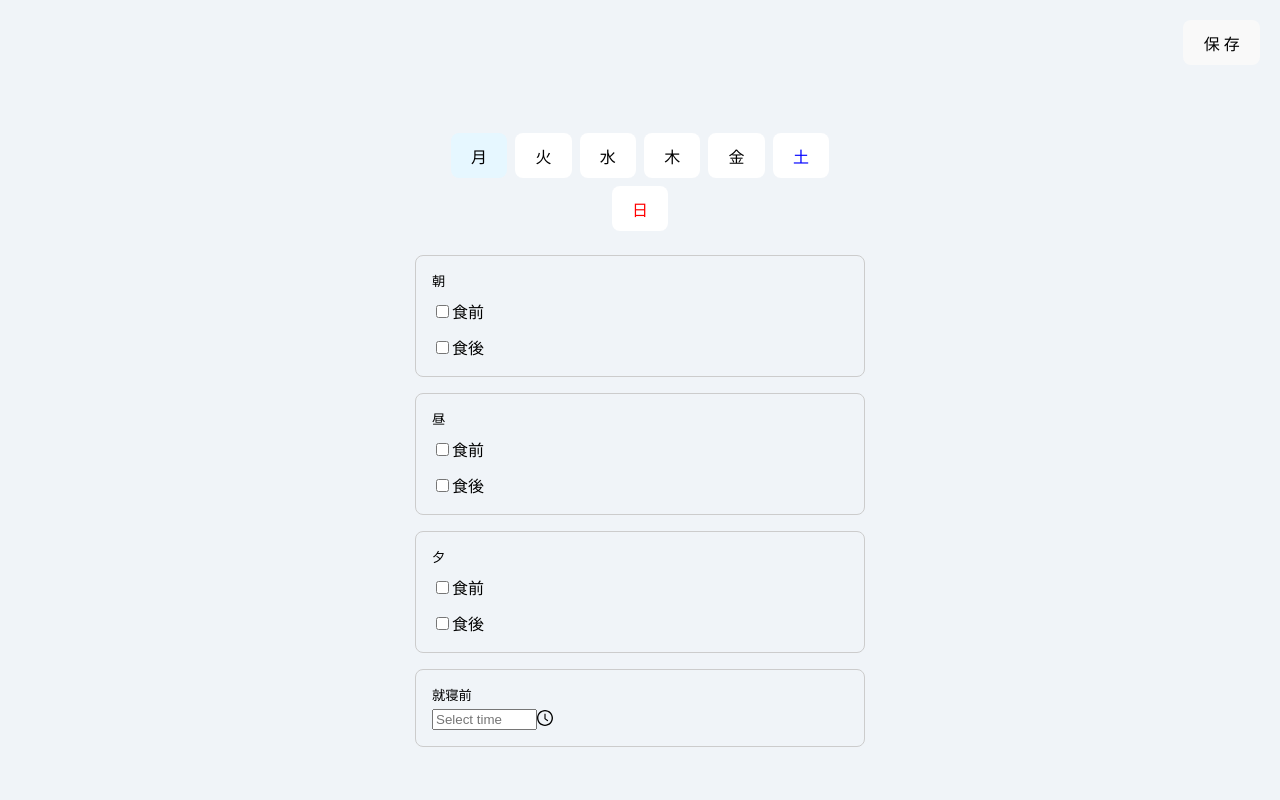
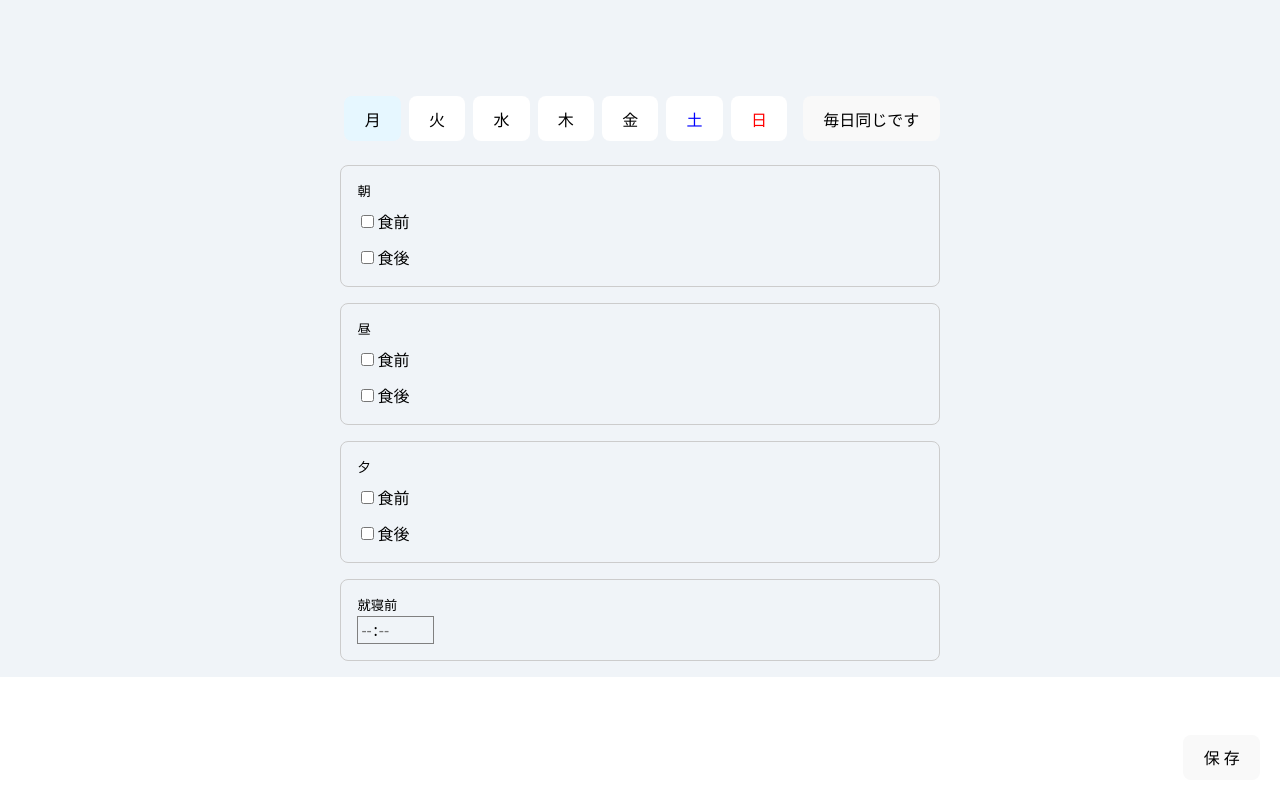
Before and after one commit to 1m4nim/my-mecdicine-app, a React (Vite) app: page / in a window 1280 px wide. Built offline with nearby package versions, Linux system fonts and the light colour scheme.

Commit message:
時間設定を永続化した。毎日同じですボタン作った

```diff
--- a/package.json
+++ b/package.json
@@ -16,6 +16,7 @@
     "react": "^19.1.0",
     "react-clock": "^6.0.0",
     "react-dom": "^19.1.0",
+    "react-router-dom": "^7.7.0",
     "react-time-picker": "^7.0.0"
   },
   "devDependencies": {
--- a/src/App.tsx
+++ b/src/App.tsx
@@ -1,23 +1,16 @@
-import React from "react";
+import { BrowserRouter, Routes, Route } from "react-router-dom";
 import ReminderFormWithPrompt from "./components/ReminderFormWithPrompt";
+import SavedPage from "./components/SavedPage";
 
-const Home = () => {
+function App() {
   return (
-    <div
-      style={{
-        height: "100vh",
-        width: "100vw",
-        backgroundColor: "#f0f4f8",
-        display: "flex",
-        justifyContent: "center",
-        alignItems: "center",
-        padding: "1rem",
-        boxSizing: "border-box",
-      }}
-    >
-      <ReminderFormWithPrompt />
-    </div>
+    <BrowserRouter>
+      <Routes>
+        <Route path="/" element={<ReminderFormWithPrompt />} />
+        <Route path="/saved" element={<SavedPage />} />
+      </Routes>
+    </BrowserRouter>
   );
-};
+}
 
-export default Home;
+export default App;
--- a/src/components/ReminderFormWithPrompt.tsx
+++ b/src/components/ReminderFormWithPrompt.tsx
@@ -1,14 +1,12 @@
-import React, { useState } from "react";
-import { Checkbox, TimePicker, Typography, Button } from "antd";
-import dayjs, { Dayjs } from "dayjs";
-import "dayjs/locale/ja";
-
-dayjs.locale("ja");
+import React, { useState, useEffect } from "react";
+import TimePicker from "react-time-picker";
+import { Checkbox, Typography, Button } from "antd";
+import { useNavigate } from "react-router-dom";
+import "react-time-picker/dist/TimePicker.css";
+import "react-clock/dist/Clock.css";
 
 const { Title } = Typography;
-
 const daysOfWeek = ["月", "火", "水", "木", "金", "土", "日"];
-
 const dayColors: { [key: string]: string } = {
   月: "black",
   火: "black",
@@ -19,47 +17,37 @@ const dayColors: { [key: string]: string } = {
   日: "red",
 };
 
-const ReminderFormWithPrompt = () => {
+const adjustTimeByWheel = (current: string, deltaY: number): string => {
+  const [h, m] = current?.split(":").map(Number) ?? [0, 0];
+  let totalMinutes = h * 60 + m;
+  const increment = deltaY < 0 ? 1 : -1;
+  totalMinutes = (totalMinutes + increment + 1440) % 1440;
+  const newHour = Math.floor(totalMinutes / 60).toString().padStart(2, "0");
+  const newMinute = (totalMinutes % 60).toString().padStart(2, "0");
+  return `${newHour}:${newMinute}`;
+};
+
+const ReminderFormWithPrompt: React.FC = () => {
+  const navigate = useNavigate();
   const [selectedDay, setSelectedDay] = useState("月");
 
-  const [times, setTimes] = useState<{
-    [day: string]: {
-      morningBefore: Dayjs | null;
-      morningAfter: Dayjs | null;
-      afternoonBefore: Dayjs | null;
-      afternoonAfter: Dayjs | null;
-      eveningBefore: Dayjs | null;
-      eveningAfter: Dayjs | null;
-      beforeBed: Dayjs | null;
-    };
-  }>(() =>
-    Object.fromEntries(
+  // 初期状態（空のオブジェクト）
+  const emptyTimes = Object.fromEntries(
     daysOfWeek.map((day) => [
       day,
       {
-          morningBefore: null,
-          morningAfter: null,
-          afternoonBefore: null,
-          afternoonAfter: null,
-          eveningBefore: null,
-          eveningAfter: null,
-          beforeBed: null,
+        morningBefore: "",
+        morningAfter: "",
+        afternoonBefore: "",
+        afternoonAfter: "",
+        eveningBefore: "",
+        eveningAfter: "",
+        beforeBed: "",
       },
     ])
-    )
   );
 
-  const [checked, setChecked] = useState<{
-    [day: string]: {
-      morningBefore: boolean;
-      morningAfter: boolean;
-      afternoonBefore: boolean;
-      afternoonAfter: boolean;
-      eveningBefore: boolean;
-      eveningAfter: boolean;
-    };
-  }>(() =>
-    Object.fromEntries(
+  const emptyChecked = Object.fromEntries(
     daysOfWeek.map((day) => [
       day,
       {
@@ -71,61 +59,117 @@ const ReminderFormWithPrompt = () => {
         eveningAfter: false,
       },
     ])
-    )
   );
 
-  // 保存したデータ
-  const [savedData, setSavedData] = useState<{
-    times: typeof times;
-    checked: typeof checked;
-  } | null>(null);
+  const [times, setTimes] = useState(emptyTimes);
+  const [checked, setChecked] = useState(emptyChecked);
 
-  // 時間変更ハンドラ
+  // ローカルストレージから復元
+  useEffect(() => {
+    const saved = localStorage.getItem("reminderData");
+    if (saved) {
+      try {
+        const parsed = JSON.parse(saved);
+        if (parsed.times && parsed.checked) {
+          setTimes(parsed.times);
+          setChecked(parsed.checked);
+        }
+      } catch {
+        // JSONパース失敗なら無視
+      }
+    }
+  }, []);
+
+  // 「毎日同じです」ボタン
+  const handleCopyToAllDays = () => {
+    const baseTimes = times[selectedDay];
+    const baseChecked = checked[selectedDay];
+    const newTimes = { ...times };
+    const newChecked = { ...checked };
+    daysOfWeek.forEach((day) => {
+      newTimes[day] = { ...baseTimes };
+      newChecked[day] = { ...baseChecked };
+    });
+    setTimes(newTimes);
+    setChecked(newChecked);
+  };
+
   const handleTimeChange = (
-    timeKey: keyof (typeof times)["月"],
-    time: Dayjs | null
+    timeKey: keyof typeof times["月"],
+    time: string
   ) => {
-    setTimes({
-      ...times,
+    setTimes((prev) => ({
+      ...prev,
       [selectedDay]: {
-        ...times[selectedDay],
+        ...prev[selectedDay],
         [timeKey]: time,
       },
-    });
+    }));
   };
 
-  // チェックボックス変更ハンドラ
   const handleCheckboxChange = (
-    key: keyof (typeof checked)["月"],
+    key: keyof typeof checked["月"],
     value: boolean
   ) => {
-    setChecked({
-      ...checked,
+    setChecked((prev) => ({
+      ...prev,
       [selectedDay]: {
-        ...checked[selectedDay],
+        ...prev[selectedDay],
         [key]: value,
       },
-    });
+    }));
   };
 
-  // 保存ボタン押下
-  const handleSave = () => {
-    setSavedData({
-      times,
-      checked,
-    });
+  const isAnyTimeSelected = (): boolean => {
+    for (const day of daysOfWeek) {
+      const dayChecked = checked[day];
+      if (
+        dayChecked.morningBefore ||
+        dayChecked.morningAfter ||
+        dayChecked.afternoonBefore ||
+        dayChecked.afternoonAfter ||
+        dayChecked.eveningBefore ||
+        dayChecked.eveningAfter
+      ) {
+        return true;
+      }
+    }
+    return false;
   };
 
-  // 削除ボタン押下（保存データクリア）
-  const handleDelete = () => {
-    setSavedData(null);
+  // 保存してページ遷移
+  const handleSave = () => {
+    if (!isAnyTimeSelected()) {
+      alert("少なくとも1つは食前・食後の時間を選択してください。");
+      return;
+    }
+    localStorage.setItem(
+      "reminderData",
+      JSON.stringify({ times, checked })
+    );
+    navigate("/saved", { state: { times, checked } });
   };
 
-  // 時間設定UIを描画
+  const renderTimePicker = (timeKey: keyof typeof times["月"]) => (
+    <TimePicker
+      value={times[selectedDay][timeKey]}
+      onChange={(time: string) => handleTimeChange(timeKey, time)}
+      disableClock
+      format="HH:mm"
+      clearIcon={null}
+      onWheel={(e) => {
+        e.preventDefault();
+        const current = times[selectedDay][timeKey] || "00:00";
+        const next = adjustTimeByWheel(current, e.deltaY);
+        handleTimeChange(timeKey, next);
+      }}
+    />
+  );
+
   const renderTimeSet = (
     label: string,
-    beforeKey: keyof (typeof times)["月"],
-    afterKey: keyof (typeof times)["月"]
+    beforeKey: keyof typeof times["月"],
+    afterKey: keyof typeof times["月"]
   ) => (
     <div
       style={{
@@ -149,12 +193,7 @@ const ReminderFormWithPrompt = () => {
           食前
         </Checkbox>
         {checked[selectedDay][beforeKey] && (
-          <TimePicker
-            value={times[selectedDay][beforeKey]}
-            onChange={(time) => handleTimeChange(beforeKey, time)}
-            format="HH:mm"
-            style={{ marginLeft: 16 }}
-          />
+          <div style={{ marginLeft: 16 }}>{renderTimePicker(beforeKey)}</div>
         )}
       </div>
 
@@ -167,147 +206,19 @@ const ReminderFormWithPrompt = () => {
           食後
         </Checkbox>
         {checked[selectedDay][afterKey] && (
-          <TimePicker
-            value={times[selectedDay][afterKey]}
-            onChange={(time) => handleTimeChange(afterKey, time)}
-            format="HH:mm"
-            style={{ marginLeft: 16 }}
-          />
+          <div style={{ marginLeft: 16 }}>{renderTimePicker(afterKey)}</div>
         )}
       </div>
     </div>
   );
 
-  // 保存されたリマインダー表示コンポーネント
-  const RenderSavedData = ({
-    data,
-    onDelete,
-  }: {
-    data: { times: typeof times; checked: typeof checked };
-    onDelete: () => void;
-  }) => {
-    return (
-      <div
-        style={{
-          marginTop: 32,
-          padding: 16,
-          border: "1px solid #ddd",
-          borderRadius: 8,
-          backgroundColor: "#fafafa",
-          maxWidth: 450,
-          marginLeft: "auto",
-          marginRight: "auto",
-          position: "relative",
-        }}
-      >
-        {/* 削除ボタンを右上に配置 */}
-        <Button
-          danger
-          size="small"
-          onClick={onDelete}
-          style={{ position: "absolute", top: 8, right: 8 }}
-        >
-          削除
-        </Button>
-
-        <Title level={4} style={{ marginBottom: 24, textAlign: "center" }}>
-          保存されたリマインダー内容
-        </Title>
-
-        {daysOfWeek.map((day) => {
-          const dayTimes = data.times[day];
-          const dayChecked = data.checked[day];
-
-          const hasData =
-            dayChecked.morningBefore ||
-            dayChecked.morningAfter ||
-            dayChecked.afternoonBefore ||
-            dayChecked.afternoonAfter ||
-            dayChecked.eveningBefore ||
-            dayChecked.eveningAfter ||
-            dayTimes.beforeBed !== null;
-
-          if (!hasData) return null;
-
-          return (
-            <div
-              key={day}
-              style={{
-                marginBottom: 20,
-                borderBottom: "1px solid #ddd",
-                paddingBottom: 10,
-              }}
-            >
-              <Title
-                level={5}
-                style={{ color: dayColors[day], marginBottom: 12 }}
-              >
-                {day}曜日
-              </Title>
-
-              {(dayChecked.morningBefore || dayChecked.morningAfter) && (
-                <div>
-                  <strong>朝: </strong>
-                  {dayChecked.morningBefore &&
-                    `食前 ${dayTimes.morningBefore?.format("HH:mm") || ""} `}
-                  {dayChecked.morningAfter &&
-                    `食後 ${dayTimes.morningAfter?.format("HH:mm") || ""}`}
-                </div>
-              )}
-
-              {(dayChecked.afternoonBefore || dayChecked.afternoonAfter) && (
-                <div>
-                  <strong>昼: </strong>
-                  {dayChecked.afternoonBefore &&
-                    `食前 ${dayTimes.afternoonBefore?.format("HH:mm") || ""} `}
-                  {dayChecked.afternoonAfter &&
-                    `食後 ${dayTimes.afternoonAfter?.format("HH:mm") || ""}`}
-                </div>
-              )}
-
-              {(dayChecked.eveningBefore || dayChecked.eveningAfter) && (
-                <div>
-                  <strong>夕: </strong>
-                  {dayChecked.eveningBefore &&
-                    `食前 ${dayTimes.eveningBefore?.format("HH:mm") || ""} `}
-                  {dayChecked.eveningAfter &&
-                    `食後 ${dayTimes.eveningAfter?.format("HH:mm") || ""}`}
-                </div>
-              )}
-
-              {dayTimes.beforeBed && (
-                <div>
-                  <strong>就寝前: </strong> {dayTimes.beforeBed.format("HH:mm")}
-                </div>
-              )}
-            </div>
-          );
-        })}
-      </div>
-    );
-  };
-
   return (
     <>
-      {/* 右上に固定の保存ボタン */}
-      <div
-        style={{
-          position: "fixed",
-          top: 20,
-          right: 20,
-          zIndex: 9999,
-        }}
-      >
-        <Button type="primary" onClick={handleSave}>
-          保存
-        </Button>
-      </div>
-
-      <div style={{ maxWidth: 450, margin: "0 auto", padding: "24px" }}>
+      {/* 曜日選択＋毎日同じです */}
       <div
         style={{
           textAlign: "center",
-            marginBottom: "16px",
+          marginBottom: 16,
           marginTop: "6rem",
           lineHeight: 1,
         }}
@@ -326,12 +237,22 @@ const ReminderFormWithPrompt = () => {
             {day}
           </Button>
         ))}
+
+        <Button
+          style={{ marginLeft: 12 }}
+          onClick={handleCopyToAllDays}
+          type="dashed"
+        >
+          毎日同じです
+        </Button>
       </div>
 
+      {/* 時間セット */}
       {renderTimeSet("朝", "morningBefore", "morningAfter")}
       {renderTimeSet("昼", "afternoonBefore", "afternoonAfter")}
       {renderTimeSet("夕", "eveningBefore", "eveningAfter")}
 
+      {/* 就寝前 */}
       <div
         style={{
           border: "1px solid #ccc",
@@ -346,16 +267,46 @@ const ReminderFormWithPrompt = () => {
         </Title>
         <TimePicker
           value={times[selectedDay].beforeBed}
-            onChange={(time) => handleTimeChange("beforeBed", time)}
+          onChange={(time: string) =>
+            setTimes((prev) => ({
+              ...prev,
+              [selectedDay]: {
+                ...prev[selectedDay],
+                beforeBed: time,
+              },
+            }))
+          }
+          disableClock
           format="HH:mm"
+          clearIcon={null}
+          onWheel={(e) => {
+            e.preventDefault();
+            const current = times[selectedDay].beforeBed || "00:00";
+            const next = adjustTimeByWheel(current, e.deltaY);
+            setTimes((prev) => ({
+              ...prev,
+              [selectedDay]: {
+                ...prev[selectedDay],
+                beforeBed: next,
+              },
+            }));
+          }}
         />
       </div>
+
+      {/* 保存ボタン */}
+      <div
+        style={{
+          position: "fixed",
+          bottom: 20,
+          right: 20,
+          zIndex: 9999,
+        }}
+      >
+        <Button type="primary" onClick={handleSave}>
+          保存
+        </Button>
       </div>
-
-      {/* 保存データがあれば表示 */}
-      {savedData && (
-        <RenderSavedData data={savedData} onDelete={handleDelete} />
-      )}
     </>
   );
 };
--- /dev/null
+++ b/src/components/SavedPage.tsx
@@ -0,0 +1,126 @@
+import React, { useEffect, useState } from "react";
+import { useLocation, useNavigate } from "react-router-dom";
+
+const daysOfWeek = ["月", "火", "水", "木", "金", "土", "日"];
+const dayColors: { [key: string]: string } = {
+  月: "black",
+  火: "black",
+  水: "black",
+  木: "black",
+  金: "black",
+  土: "blue",
+  日: "red",
+};
+
+type ReminderData = {
+  times: Record<
+    string,
+    {
+      morningBefore: string;
+      morningAfter: string;
+      afternoonBefore: string;
+      afternoonAfter: string;
+      eveningBefore: string;
+      eveningAfter: string;
+      beforeBed: string;
+    }
+  >;
+  checked: Record<
+    string,
+    {
+      morningBefore: boolean;
+      morningAfter: boolean;
+      afternoonBefore: boolean;
+      afternoonAfter: boolean;
+      eveningBefore: boolean;
+      eveningAfter: boolean;
+    }
+  >;
+};
+
+const SavedPage: React.FC = () => {
+  const location = useLocation();
+  const navigate = useNavigate();
+  const state = location.state as ReminderData | undefined;
+
+  // ローカルストレージから読み込み用ステート
+  const [savedData, setSavedData] = useState<ReminderData | null>(null);
+
+  useEffect(() => {
+    if (state) {
+      // もしナビゲーションのstateがあればそれを使う
+      setSavedData(state);
+      // ローカルストレージにも保存しておく
+      localStorage.setItem("reminderData", JSON.stringify(state));
+    } else {
+      // stateがなければローカルストレージをチェック
+      const lsData = localStorage.getItem("reminderData");
+      if (lsData) {
+        try {
+          setSavedData(JSON.parse(lsData));
+        } catch {
+          setSavedData(null);
+        }
+      }
+    }
+  }, [state]);
+
+  if (!savedData) {
+    return (
+      <div>
+        <p>保存されたデータがありません。</p>
+        <button onClick={() => navigate("/")}>戻る</button>
+      </div>
+    );
+  }
+
+  const { times, checked } = savedData;
+
+  return (
+    <div style={{ maxWidth: 600, margin: "auto", padding: 20 }}>
+      <h2>保存されたリマインダー内容</h2>
+      {daysOfWeek.map((day) => {
+        const dayTimes = times[day];
+        const dayChecked = checked[day];
+        if (
+          !dayChecked.morningBefore &&
+          !dayChecked.morningAfter &&
+          !dayChecked.afternoonBefore &&
+          !dayChecked.afternoonAfter &&
+          !dayChecked.eveningBefore &&
+          !dayChecked.eveningAfter &&
+          !dayTimes.beforeBed
+        ) {
+          return null;
+        }
+        return (
+          <div
+            key={day}
+            style={{ borderBottom: "1px solid #ccc", padding: 10, color: "black" }}
+          >
+            <h3 style={{ color: dayColors[day] }}>{day}曜日</h3>
+            <p>
+              朝:
+              {dayChecked.morningBefore ? ` 食前 ${dayTimes.morningBefore}` : ""}
+              {dayChecked.morningAfter ? ` 食後 ${dayTimes.morningAfter}` : ""}
+            </p>
+            <p>
+              昼:
+              {dayChecked.afternoonBefore ? ` 食前 ${dayTimes.afternoonBefore}` : ""}
+              {dayChecked.afternoonAfter ? ` 食後 ${dayTimes.afternoonAfter}` : ""}
+            </p>
+            <p>
+              夕:
+              {dayChecked.eveningBefore ? ` 食前 ${dayTimes.eveningBefore}` : ""}
+              {dayChecked.eveningAfter ? ` 食後 ${dayTimes.eveningAfter}` : ""}
+            </p>
+            <p>就寝前: {dayTimes.beforeBed}</p>
+          </div>
+        );
+      })}
+      <button onClick={() => navigate("/")}>戻る</button>
+    </div>
+  );
+};
+
+export default SavedPage;
```
Also changed, not shown: 1 other file (tests, documents, lock files or other folders). Lines whose indentation alone changed are shown as unchanged.
